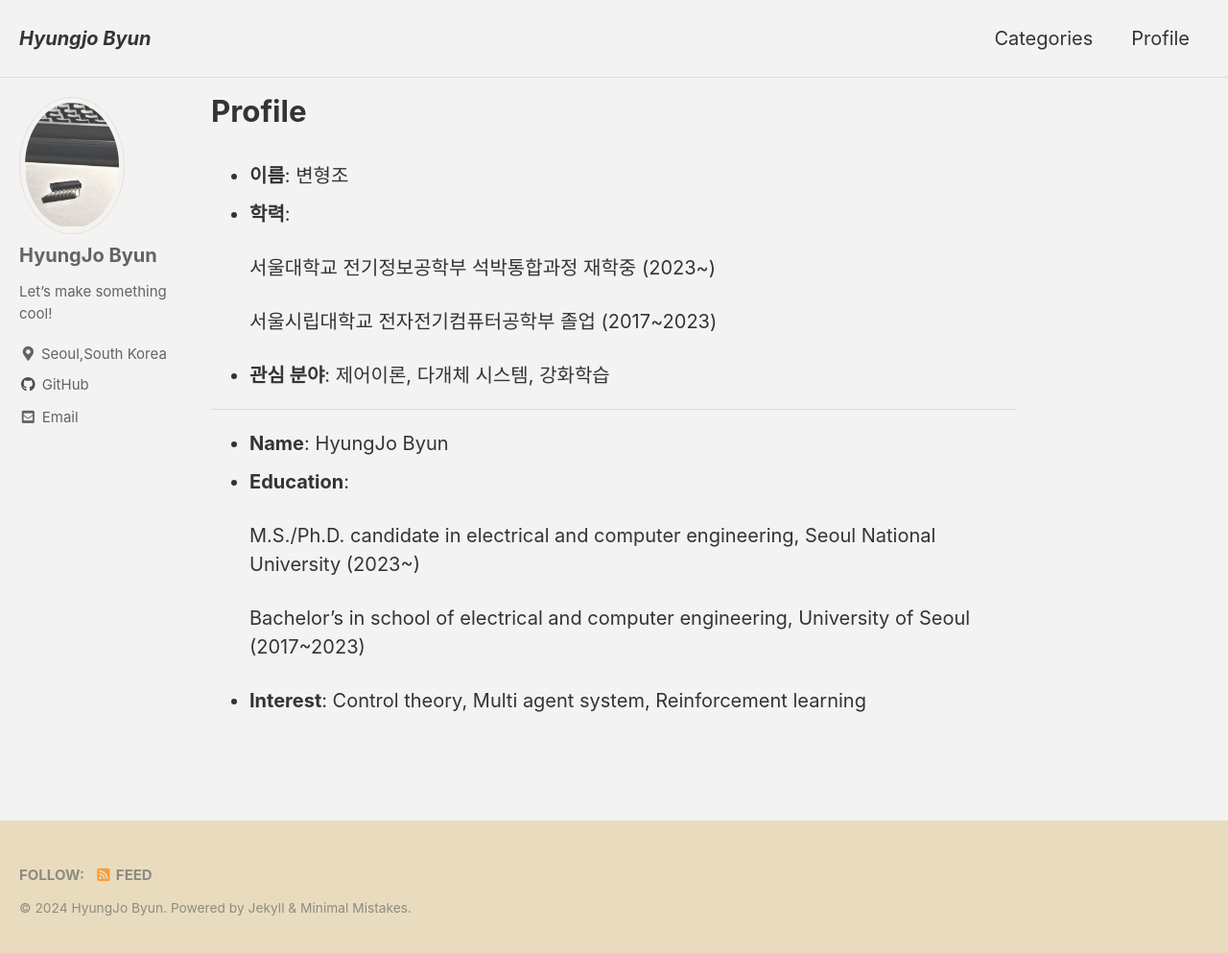
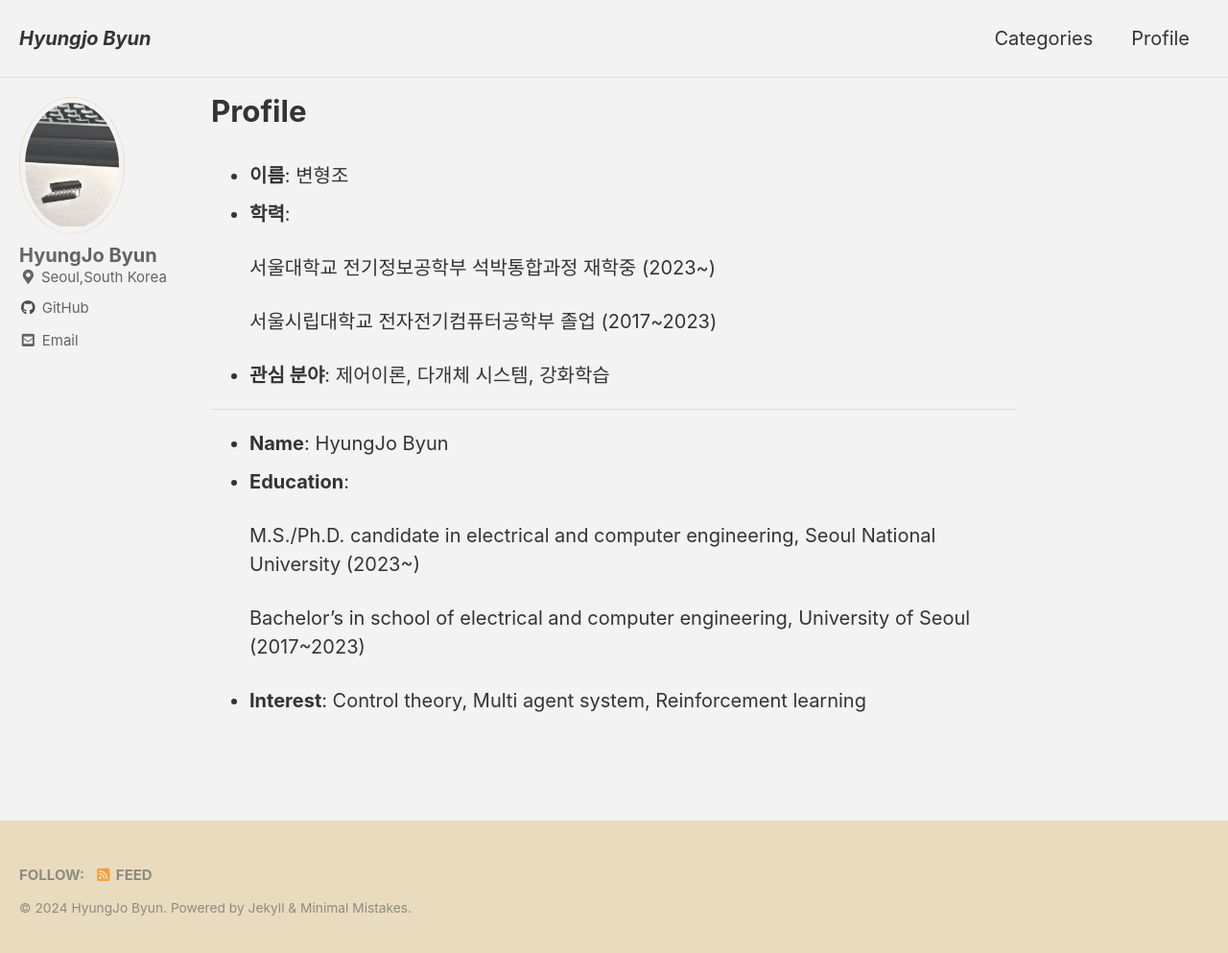
Before and after one commit to HyungjoByun/HyungjoByun.github.io, a Jekyll site: the page built from index.md, in a window 1280 px wide and 997 px high. Shown: the top 993 px of the window at 96% size. Built offline with Jekyll 4.4.1, drawn with Linux system fonts in a browser that asks for light colours; cached includes are drawn as plain includes.

Commit message:
Update _config.yml

```diff
--- a/_config.yml
+++ b/_config.yml
@@ -95,7 +95,7 @@ analytics:
 author:
   name             : "HyungJo Byun"
   avatar           : "/assets/images/profile.jpg"# path of avatar image, e.g. "/assets/images/bio-photo.jpg"
-  bio              : "Let's make something cool!"
+  bio              : #"Let's make something cool!"
   location         : "Seoul,South Korea"
   email            : "hjobyun@snu.ac.kr"
   links:
```
